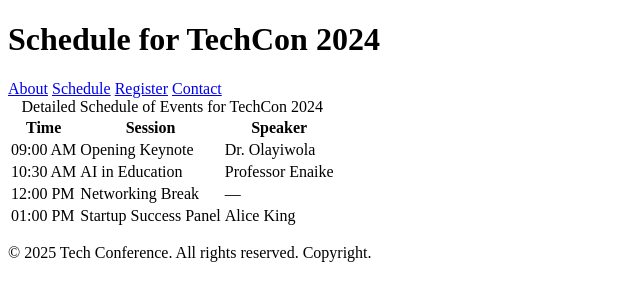
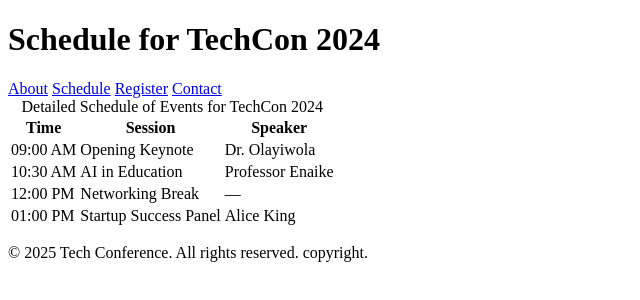
Before and after one commit to AgiriFeyisara/TechCon_HTML, a plain HTML site: page techcon_website/schedule.html in a window 1280 px wide. Shown: the full height of the page, 0-640 px from the left. Drawn offline with Linux system fonts and the light colour scheme.

Commit message:
I made some corrections to the footer

```diff
--- a/techcon_website/schedule.html
+++ b/techcon_website/schedule.html
@@ -50,7 +50,7 @@
         </table>
     </main>
 <footer>
-  <p>&copy; 2025 Tech Conference. All rights reserved. Copyright.</p>
+  <p>&copy; 2025 Tech Conference. All rights reserved. copyright.</p>
 </footer>
 </body>
 </html>
```
